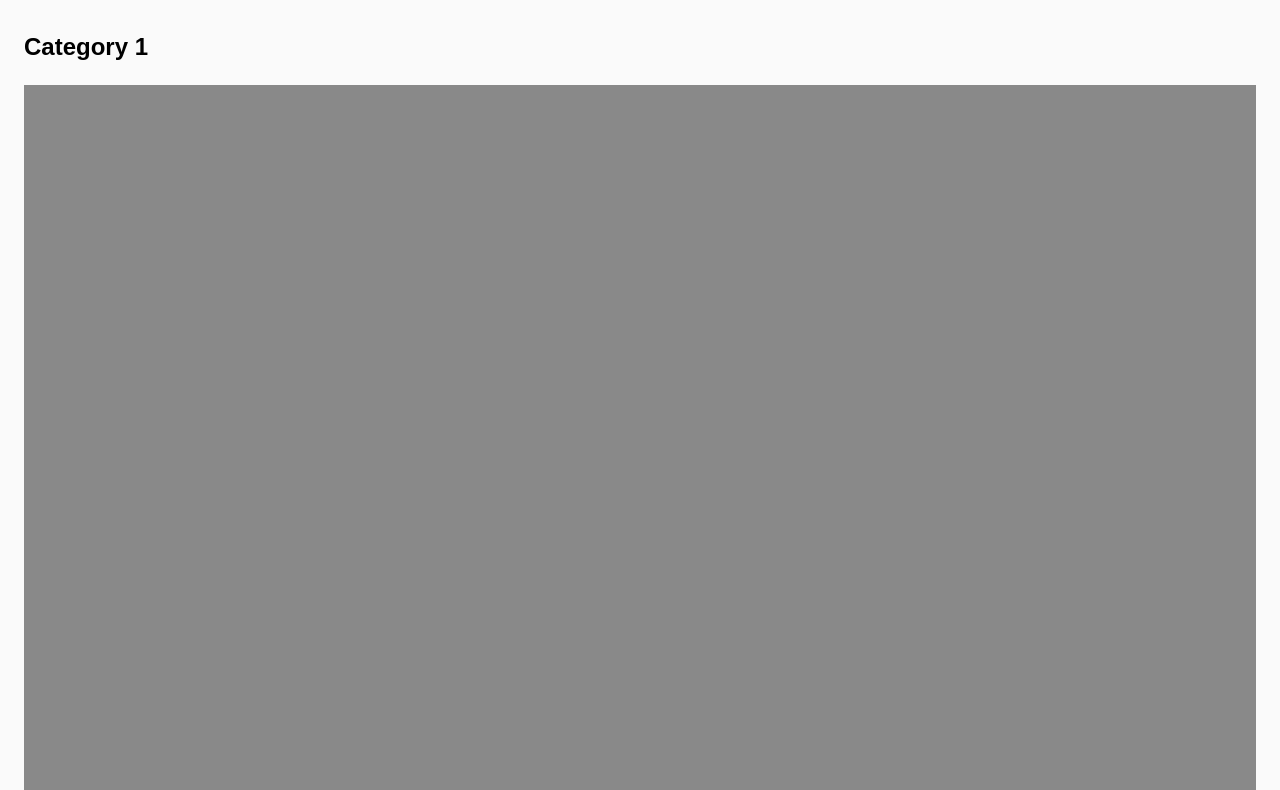
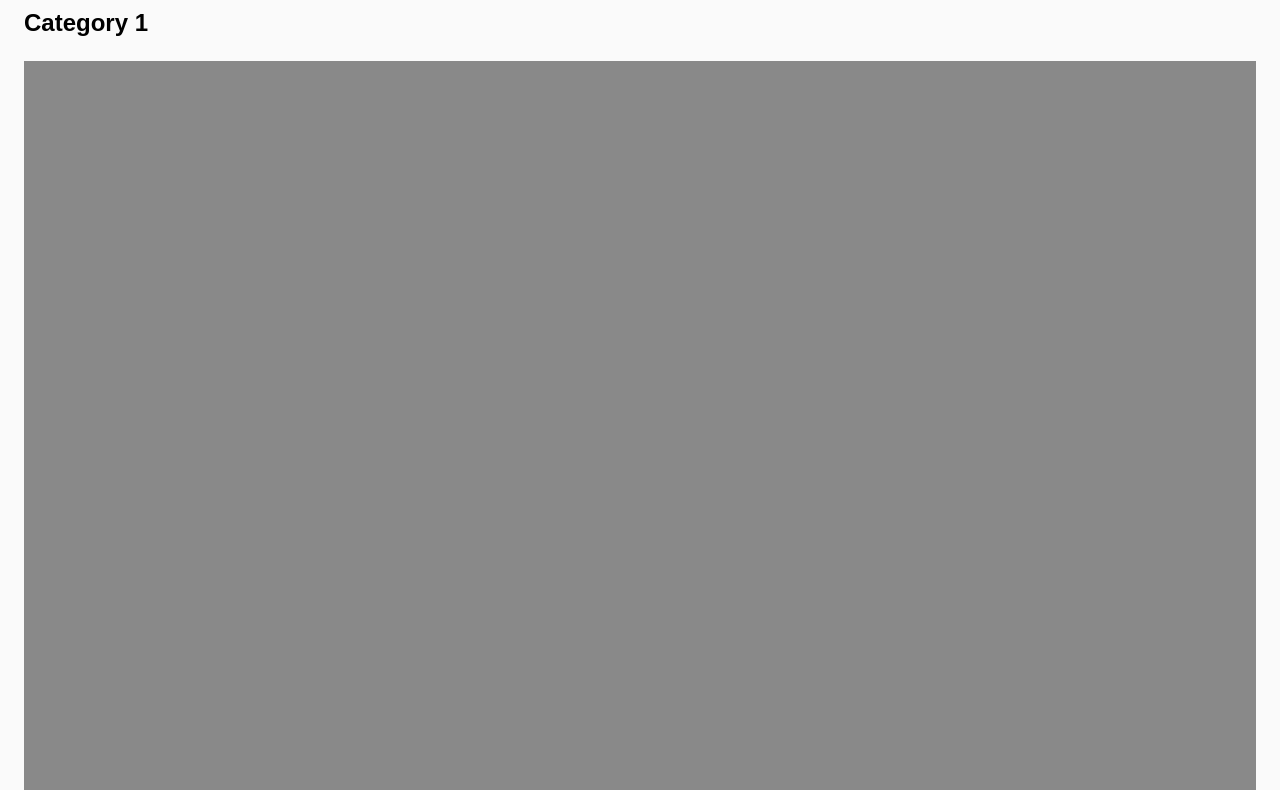
Before and after one commit to christinenha/christinenha.github.io, a plain HTML site: page grc338/website-responsive/menu.html in a window 1280 px wide. Shown: the part 225-1015 px from the top of the page. Drawn offline with Linux system fonts and the light colour scheme.

Commit message:
Update style.css

```diff
--- a/grc338/website-responsive/style.css
+++ b/grc338/website-responsive/style.css
@@ -49,7 +49,7 @@ h2 {
 
 h3 {
 	font-size: 1.5em;
-	margin: 2em 0em 1em;
+	margin: 1em 0em 1em;
 }
 
 body {
```
